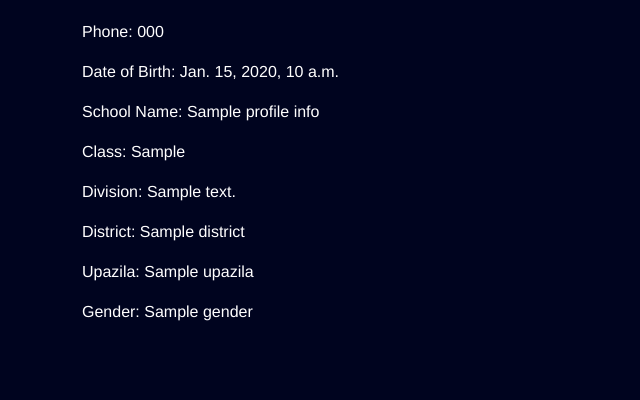
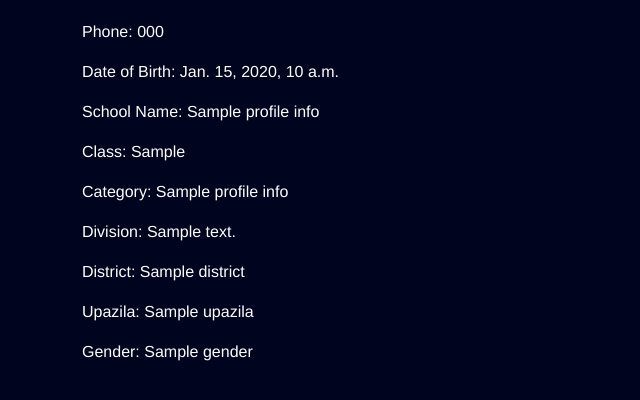
Before and after one commit to Knowledgeless/Portal, a Django app: template Registration/templates/profile.html in a window 1280 px wide. Shown: the part 232-632 px from the top of the page, without its empty margins (0-640 px from the left). Run offline with Django 3.2, Linux system fonts and the light colour scheme; the template is opened without the code that fills it: most values are stand-ins (such as "Sample title", 1, 10 or a date in 2020); some libraries are stand-ins or nearby versions.

Commit message:
Profile Info Fixed

```diff
--- a/Registration/templates/profile.html
+++ b/Registration/templates/profile.html
@@ -20,6 +20,7 @@
         <p>Date of Birth: {{ profile_info.dob }}</p>
         <p>School Name: {{ profile_info.school_name }}</p>
         <p>Class: {{ profile_info.student_class }}</p>
+        <p>Category: {{ profile_info.category_name }}</p>
         <p>Division: {{ profile_info.division }}</p>
         <p>District: {{ profile_info.district }}</p>
         <p>Upazila: {{ profile_info.upazila }}</p>
--- a/Registration/views.py
+++ b/Registration/views.py
@@ -208,7 +208,7 @@ def login_view(request):
         already_registered = YearModel.objects.filter(student__user=user).exists()
 
         if already_registered:
-            messages.success(request, f"You are already registered for {year}!")
+            messages.success(request, f"You are already registered for {year+1}!")
             return redirect("app:profile")
 
         messages.info(request, f"Please update your information to register for {year + 1}.")
@@ -241,7 +241,7 @@ def profile_view(request):
         student = get_object_or_404(Student, user=request.user)
         form = ExistingUserUpdateForm(instance=student)
         form.fields["email"].initial = request.user.email
-    profile = None
+    profile = Student.objects.select_related('user').get(user=request.user)
     return render(
         request,
         "profile.html",
```
Also changed, not shown: db.sqlite3.
